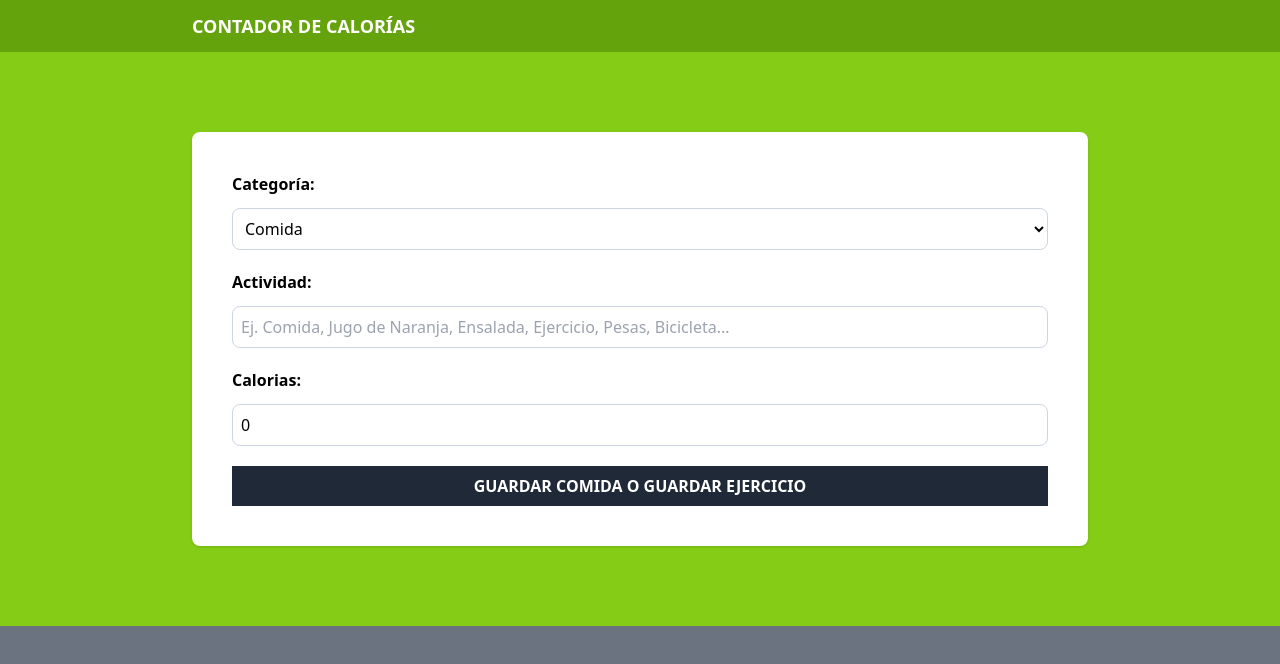
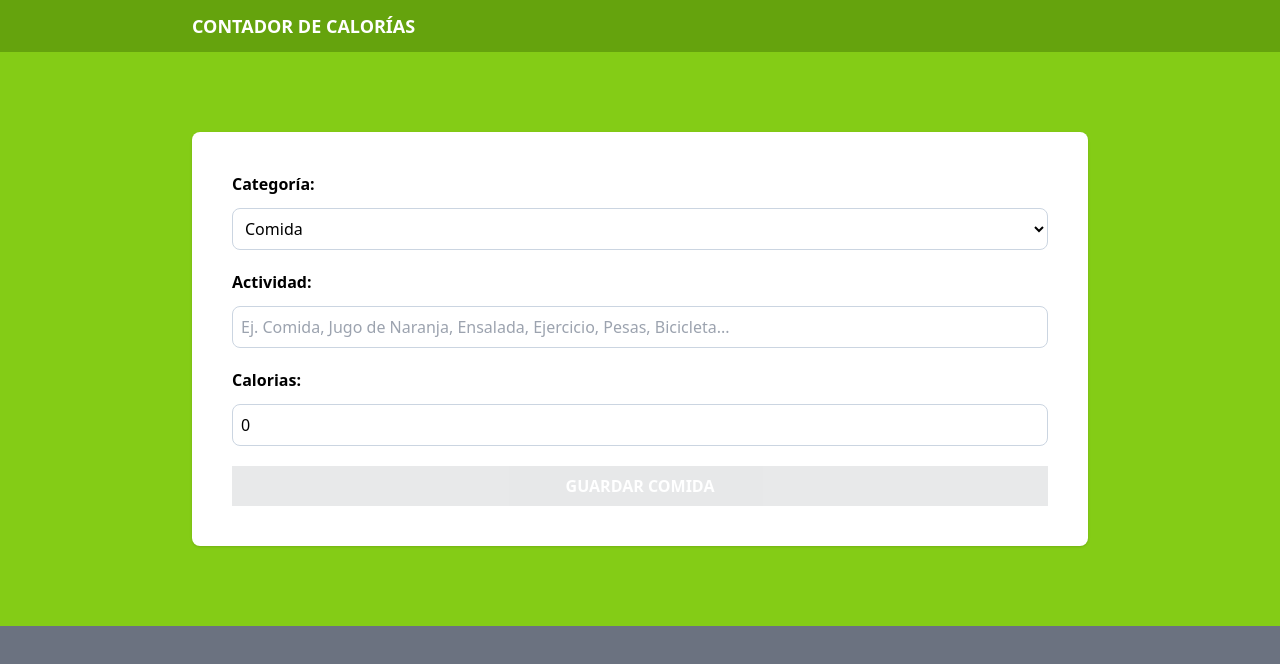
Before and after one commit to SamuelRguezSiverio/REACT-TYPESCRIPT-10-PROJECTS, a React (Vite) app in the folder 03_calorieTracker/: page / in a window 1280 px wide. Shown: the top 664 px of the page. Built offline with nearby package versions, Linux system fonts and the light colour scheme.

Commit message:
Working on useReducer

```diff
--- a/03_calorieTracker/src/components/Form.tsx
+++ b/03_calorieTracker/src/components/Form.tsx
@@ -1,4 +1,4 @@
-import { useState } from 'react'
+import { useState, ChangeEvent, FormEvent } from 'react'
 import { categories } from '../data/categories'
 import { Activity } from '../types'
 
@@ -10,9 +10,7 @@ export default function Form() {
   })
 
   const handleChange = (
-    e:
-      | React.ChangeEvent<HTMLSelectElement>
-      | React.ChangeEvent<HTMLInputElement>
+    e: ChangeEvent<HTMLSelectElement> | ChangeEvent<HTMLInputElement>
   ) => {
     const isNumberField = ['category', 'calories'].includes(e.target.id)
     setActivity({
@@ -20,8 +18,21 @@ export default function Form() {
       [e.target.id]: isNumberField ? +e.target.value : e.target.value,
     })
   }
+
+  const isValidActivity = () => {
+    const { name, calories } = activity
+    return name.trim() !== '' && calories > 0
+  }
+
+  const handleSubmit = (e: FormEvent<HTMLFormElement>) => {
+    e.preventDefault()
+    console.log('Submit')
+  }
   return (
-    <form className="space-y-5 bg-white shadow p-10 rounded-lg">
+    <form
+      className="space-y-5 bg-white shadow p-10 rounded-lg"
+      onSubmit={handleSubmit}
+    >
       <div className="grid grid-cols-1 gap-3">
         <label htmlFor="category" className="font-bold">
           Categoría:
@@ -70,8 +81,9 @@ export default function Form() {
 
       <input
         type="submit"
-        className="bg-gray-800 hover:bg-gray-900 w-full p-2 font-bold uppercase text-white cursor-pointer"
-        value="Guardar Comida o Guardar Ejercicio"
+        className="bg-gray-800 hover:bg-gray-900 w-full p-2 font-bold uppercase text-white cursor-pointer disabled:opacity-10"
+        value={activity.category === 1 ? 'Guardar Comida' : 'Guardar Ejercicio'}
+        disabled={!isValidActivity()}
       />
     </form>
   )
--- /dev/null
+++ b/03_calorieTracker/src/reducers/activity-reducer.ts
@@ -0,0 +1,20 @@
+import { Activity } from '../types'
+
+export type ActivityActions = {
+
+}
+
+type ActivityState = {
+  activities: Activity[]
+}
+
+export const initialState: ActivityState = {
+  activities: [],
+}
+
+export const activityReducer = (
+    state: ActivityState,
+    action: ActivityActions
+) => {
+
+}
```
